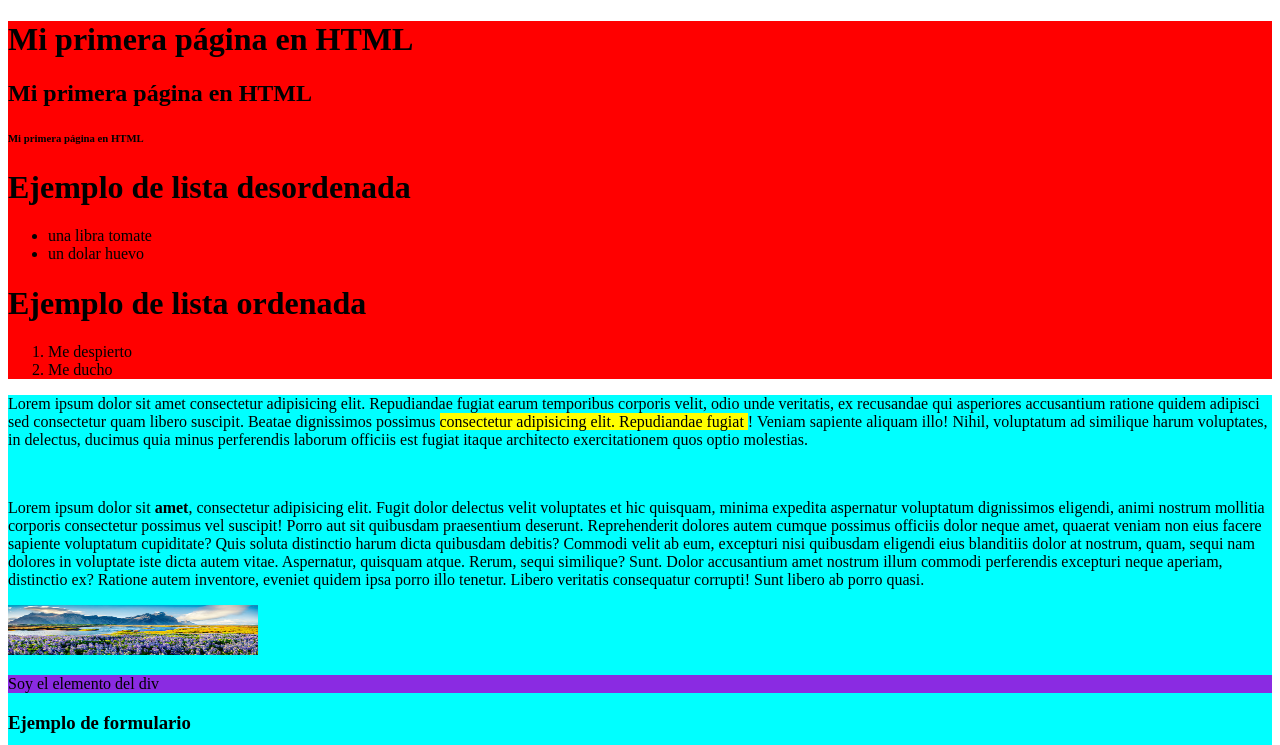
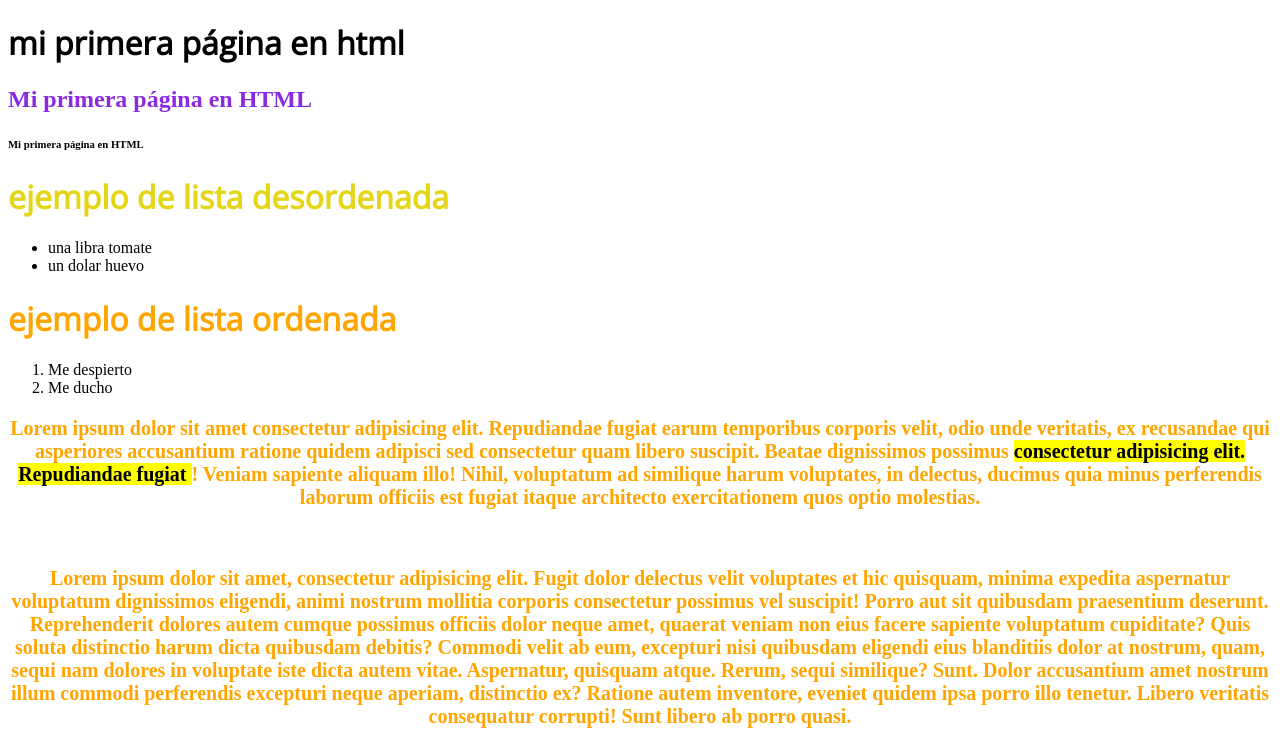
Before and after one commit to gbauz/Mauquetaci-nFlexbox, a plain HTML site: page index.html in a window 1280 px wide. Shown: the top 745 px of the page. Drawn offline with nearby package versions, Linux system fonts and the light colour scheme.

Commit message:
ejercicio # 1 en css

```diff
--- /dev/null
+++ b/css/estilos.css
@@ -0,0 +1,52 @@
+/* UNIDADES EN CSS
+px,em,%
+em=16px
+4em=64px
+*/
+/*SELECTORES EN CSS
+SELECTOR UNIVERSAL *
+SELECTOR ID        #
+SELECTOR DE CLASE  .
+SELECTOR DE VARIABLE
+SELECTOR DE PARTE
+*/
+/*
+*{
+    background-color: red;
+}
+ METODOLOGIA BEM
+ BLOCK BLOQUE
+ ELEMENT ELEMENTO
+ MODIFIER MODIFICADOR
+*/
+[variable="titulosecundario"]{
+    color:blue;
+}
+#parrafo1{
+    color:green;
+}
+.titulo1{
+    color:red;
+}
+p{
+    color:orange;
+    font-size:20px;
+    text-align: center;
+    font-weight: bold;
+}
+h1{
+    text-transform:lowercase;
+    font-family: 'Open Sans', sans-serif;
+}
+header h2{
+    color:blueviolet;
+}
+.tituloc{
+    color:orange;
+}
+.tituli{
+    color:green;
+}
+img{
+    border-radius: 250px;
+}
--- a/index.html
+++ b/index.html
@@ -1,16 +1,20 @@
 <!DOCTYPE html>
-<html lang="en">
+<html lang="es">
 <head>
     <meta charset="UTF-8">
     <meta name="viewport" content="width=device-width, initial-scale=1.0">
     <title>Document</title>
+    <link rel="stylesheet" type="text/css" href="css/estilos.css">
+    <link rel="preconnect" href="https://fonts.googleapis.com">
+<link rel="preconnect" href="https://fonts.gstatic.com" crossorigin>
+<link href="https://fonts.googleapis.com/css2?family=Open+Sans&display=swap" rel="stylesheet">
 </head>
 <body>
-<header style="background-color: red;">
-    <h1>Mi primera página en HTML </h1> <!--H1 ES PARA UN TITULO GRANDE--->
+<header class="cabecera">
+    <h1 variable="cabecera____titulo">Mi primera página en HTML </h1> <!--H1 ES PARA UN TITULO GRANDE--->
     <h2>Mi primera página en HTML</h2>  <!--h2 es un titulo un poco más -->
     <h6>Mi primera página en HTML</h6>  <!--H6 ES PARA UN TITULO PEQUEÑO-->
-    <h1>Ejemplo de lista desordenada</h1>
+    <h1 style="color:rgb(228, 214, 22)">Ejemplo de lista desordenada</h1>
     <nav>
         <ul>
             <li>una libra tomate</li>
@@ -18,23 +22,23 @@
             </ul>
     </nav>
 
-    <h1>Ejemplo de lista ordenada</h1>
+    <h1 class="tituloc" id="tituloi">Ejemplo de lista ordenada</h1>
     <ol>
     <li>Me despierto</li>
     <li>Me ducho</li>
     </ol>
 </header>
-<article style="background-color: aqua;">
-<section>
-    <p>Lorem ipsum dolor sit amet consectetur adipisicing elit. Repudiandae fugiat earum temporibus corporis velit, odio unde veritatis, ex recusandae qui asperiores accusantium ratione quidem adipisci sed consectetur quam libero suscipit.
+<article>
+<section class="noticias">
+    <p class="noticias___parrafo1">Lorem ipsum dolor sit amet consectetur adipisicing elit. Repudiandae fugiat earum temporibus corporis velit, odio unde veritatis, ex recusandae qui asperiores accusantium ratione quidem adipisci sed consectetur quam libero suscipit.
         Beatae dignissimos possimus <mark>consectetur adipisicing elit. Repudiandae fugiat </mark>! Veniam sapiente aliquam illo! Nihil, voluptatum ad similique harum voluptates, in delectus, ducimus quia minus perferendis laborum officiis est fugiat itaque architecto exercitationem quos optio molestias.</p>
         <br>
-        <p>Lorem ipsum dolor sit <strong>amet</strong>, consectetur adipisicing elit. Fugit dolor delectus velit voluptates et hic quisquam, minima expedita aspernatur voluptatum dignissimos eligendi, animi nostrum mollitia corporis consectetur possimus vel suscipit!
+        <p class="noticias___parrafo2">Lorem ipsum dolor sit <strong>amet</strong>, consectetur adipisicing elit. Fugit dolor delectus velit voluptates et hic quisquam, minima expedita aspernatur voluptatum dignissimos eligendi, animi nostrum mollitia corporis consectetur possimus vel suscipit!
         Porro aut sit quibusdam praesentium deserunt. Reprehenderit dolores autem cumque possimus officiis dolor neque amet, quaerat veniam non eius facere sapiente voluptatum cupiditate? Quis soluta distinctio harum dicta quibusdam debitis?
         Commodi velit ab eum, excepturi nisi quibusdam eligendi eius blanditiis dolor at nostrum, quam, sequi nam dolores in voluptate iste dicta autem vitae. Aspernatur, quisquam atque. Rerum, sequi similique? Sunt.
         Dolor accusantium amet nostrum illum commodi perferendis excepturi neque aperiam, distinctio ex? Ratione autem inventore, eveniet quidem ipsa porro illo tenetur. Libero veritatis consequatur corrupti! Sunt libero ab porro quasi.</p>
-        <img src="imagenes/paisaje.jpg" width="250px" height="50px" alt="imagen no disponible" title="paisaje frondoso">
-    <div style="background-color: blueviolet;">
+        <img src="imagenes/paisaje.jpg" width="350px" height="250px" alt="imagen no disponible" title="paisaje frondoso">
+    <div>
      <p>Soy el elemento del div</p>
     </div>
     </section>
@@ -48,7 +52,7 @@
       </form>
     </section>
 </article>
-<footer style="background-color: green;">
+<footer>
  <h1>Todos los derechos reservados</h1>
 </footer>
 </body>
```
